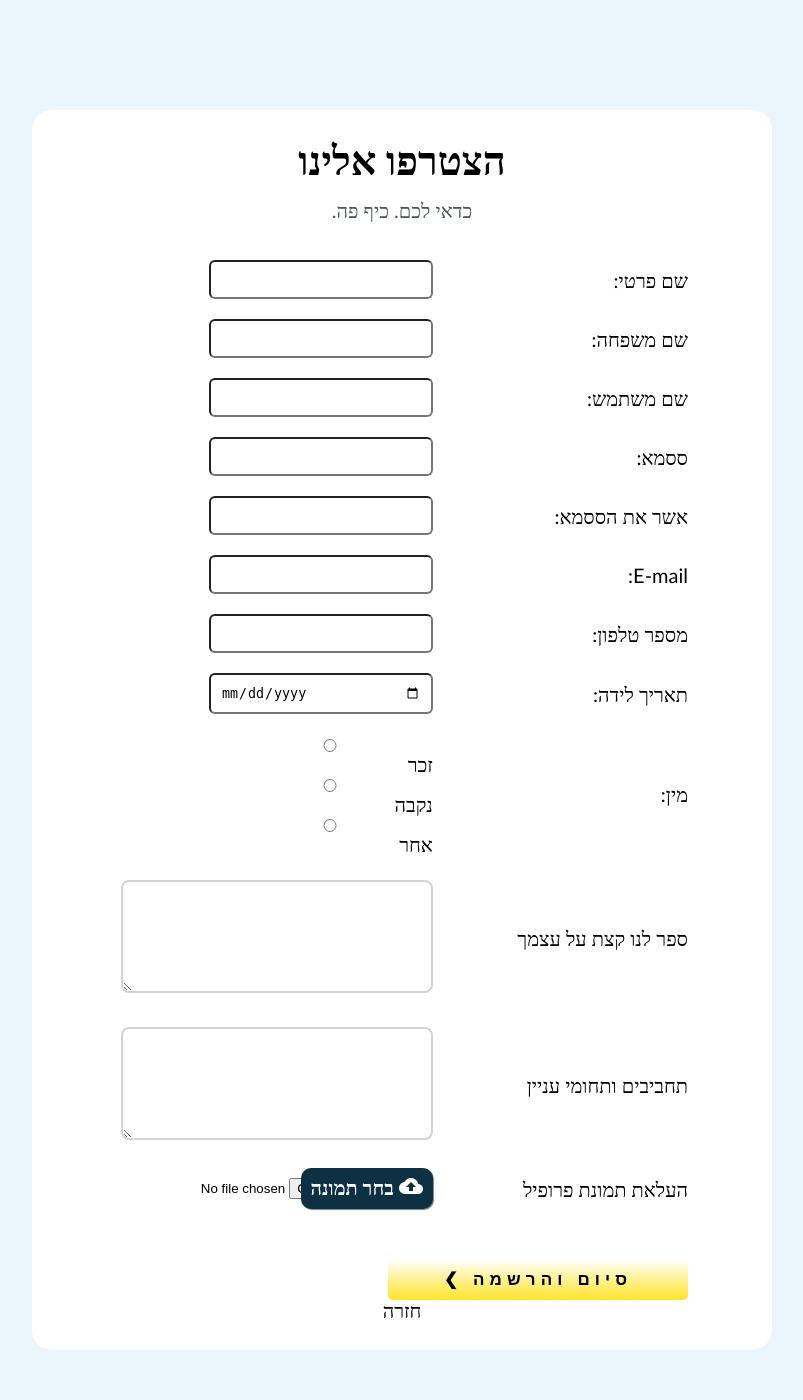
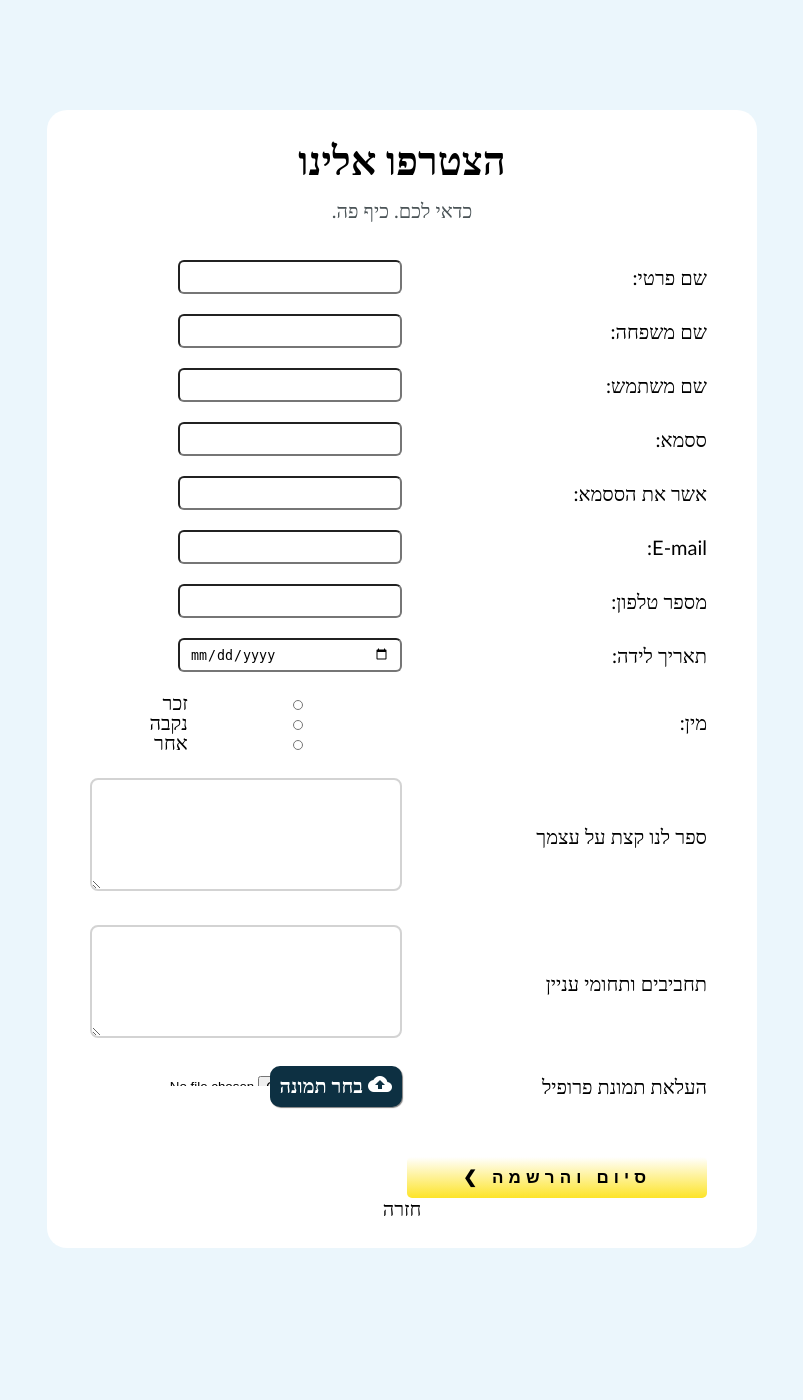
Before and after one commit to netanella/do-hugi, a PHP site: page /sign-up.html in a window 1280 px wide. Shown: the part 60-1460 px from the top of the page, without its empty margins (238-1041 px from the left). After the commit the page ends 1308 px from the top, so only its background shows below. Run offline with PHP 8.4, Linux system fonts and the light colour scheme.

Commit message:
changes20:06

```diff
--- a/log-in.html
+++ b/log-in.html
@@ -48,7 +48,7 @@
 
         <br><br>
         <span>עוד לא רשומים לאתר?</span>
-        <a href="sign-up.html.html"> לחץ כאן להרשמה</a>
+        <a href="sign-up.html"> לחץ כאן להרשמה</a>
 
         </span>
     </div>
--- a/sign-up.html
+++ b/sign-up.html
@@ -98,6 +98,7 @@
                     <td> <label for="hobbies"> תחביבים ותחומי עניין </label></td>
                     <td> <textarea id="hobbies" rows="7" cols="35" name="hobbies"></textarea></td>
                 </tr>
+
                 <tr>
                     <td> <label for="profile-photo"> העלאת תמונת פרופיל </label></td>
                     <td>
--- a/stylelee.css
+++ b/stylelee.css
@@ -10,10 +10,11 @@ header {
 }
 
 
+
 .sign-up-form{
     display: block;
     border-radius: 20px;
-    width: 680px;
+    width: 650px;
     margin: 50px auto;
     background-color: white;
     text-align: center;
@@ -23,7 +24,7 @@ header {
 
 #registration{
     margin: auto;
-    width: 90%;
+    width: 100%;
 }
 
 #registration .form-submit-btn {
@@ -50,6 +51,7 @@ header {
     border-radius: 6px;
     padding: 10px;
     width: 200px;
+    height: 10px;
 }
 
 #registration textarea {
@@ -60,7 +62,14 @@ header {
 }
 
 #registration #gender label {
-    margin-left: 15px;
+    margin-left: 1px;
+}
+#registration #gender input{
+    margin-bottom: 1px;
+}
+#registration #gender label {
+    margin-right: 1px;
+
 }
 
 #registration #gender li {
@@ -69,13 +78,13 @@ header {
 
 #registration tr {
     margin: 20px;
-    display: block;
+    display:block;
 }
 
 #registration td {
     display: inline-block;
     text-align: right;
-    width: 250px;
+    width: 300px;
     vertical-align: middle;
 }
 
@@ -124,7 +133,7 @@ header {
     border-radius: 6px;
     margin-bottom:20px;
     width: 70%;
-    height: 25px;
+    height: 15px;
     margin: 5px;
 }
 
```
Also changed, not shown: contactus.html (+19 -6 lines).
